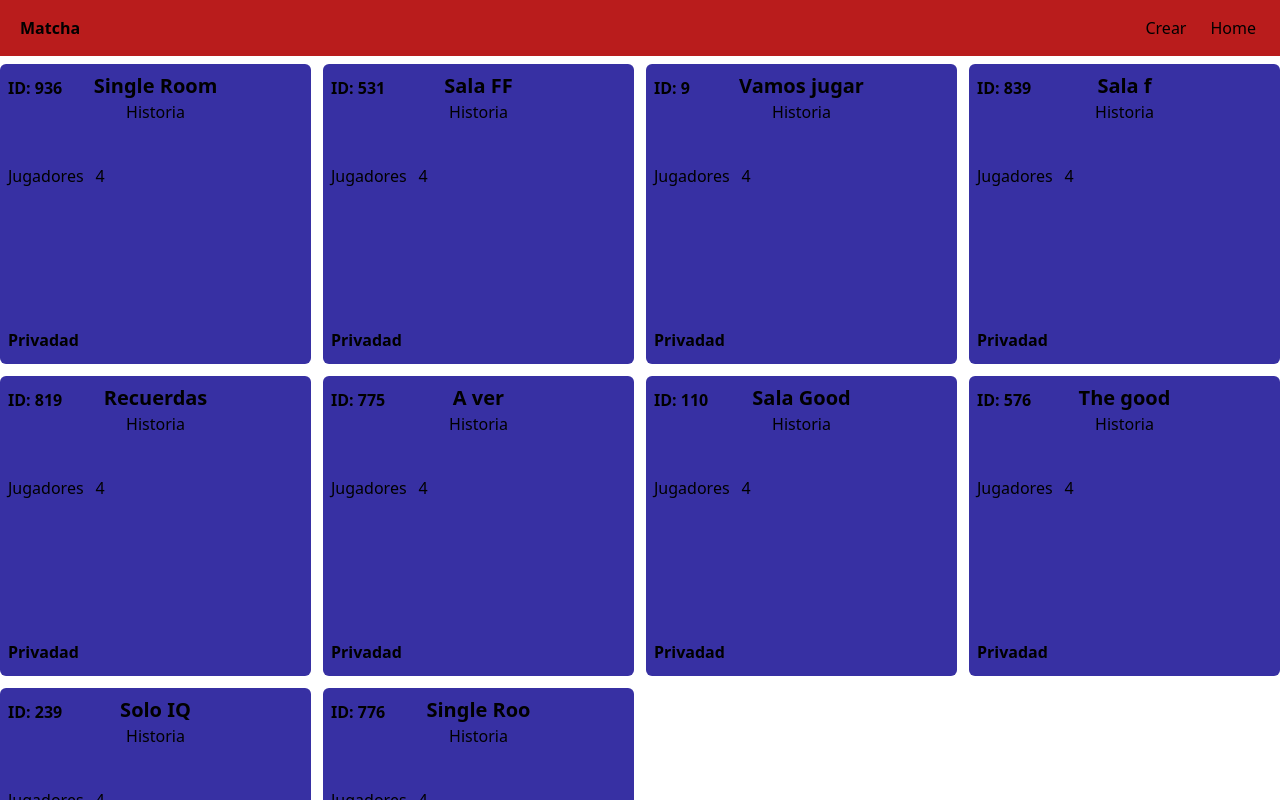
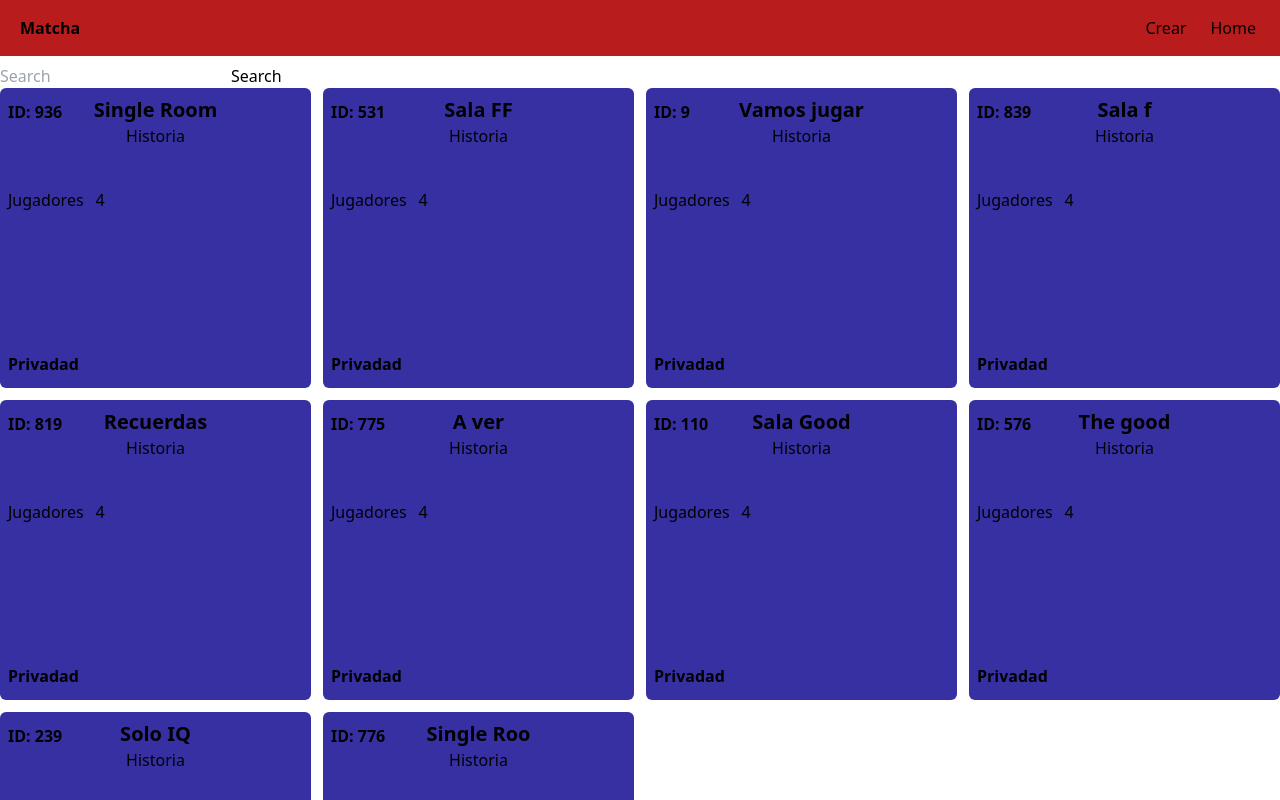
Before and after one commit to LuisArielRetanaHernadez/Memorama, a React (Vite) app: page / in a window 1280 px wide. Shown: the top 800 px of the page. Built offline with nearby package versions, Linux system fonts and the light colour scheme.

Commit message:
agregando el componente 'Search'

```diff
--- a/src/pages/Home/Home.jsx
+++ b/src/pages/Home/Home.jsx
@@ -2,6 +2,9 @@ import { useState } from "react"
 
 // api
 import { rooms } from "../../utils/api"
+
+// components
+import Search from "../../components/Search/Search"
 import Room from "../../components/Room/Room"
 
 const Home = () => {
@@ -10,7 +13,7 @@ const Home = () => {
   return (
     <section className="mt-2">
       <div>
-        {/*Search room gamer*/}
+        <Search setSalas={setSalas} />
       </div>
       <div className="grid grid-cols-rooms grid-rows-rooms auto-rows-rooms gap-3 ">
         {salas.map((sala) => (
```
